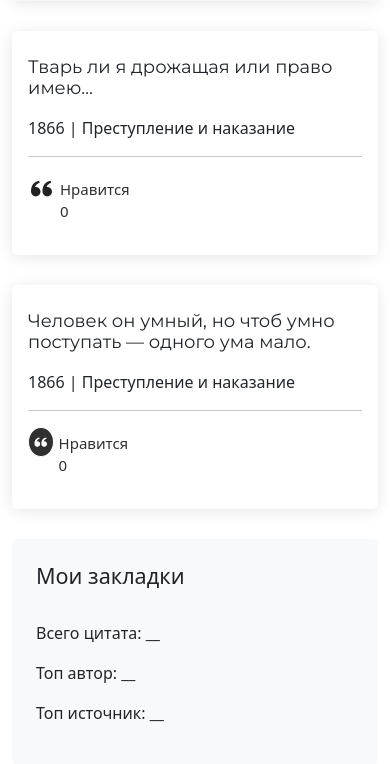
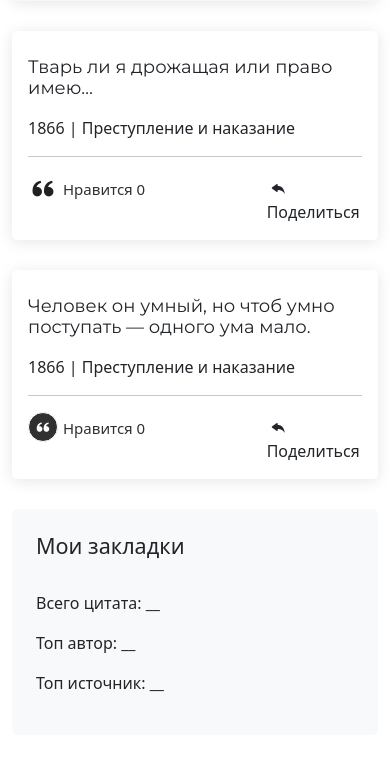
Before and after one commit to IrbisEH/Double-Quotes, a Django app: page /quotes/author/1/ in a window 390 px wide. Shown: the part 742-1506 px from the top of the page. After the commit the page ends 1434 px from the top, so only its background shows below. Run offline with Django 4.2, Linux system fonts and the light colour scheme; a user stored in the database is signed in; data comes from the database, SQL or seed files in the repository; tables that the repository leaves empty hold one stand-in row (values such as "Sample post"); some libraries are stand-ins or nearby versions.

Commit message:
добавлен share button

```diff
--- a/double_quotes/static/css/main.css
+++ b/double_quotes/static/css/main.css
@@ -148,7 +148,7 @@
 }
 
 .quotes .quote-like {
-    width: 30%;
+    /*width: 30%;*/
     display: flex;
     text-decoration: None;
 }
@@ -183,6 +183,15 @@
     display: inline-block;
 }
 
+.quotes .quote-share {
+    /*width: 30%;*/
+    float: right;
+    padding-top: 3px;
+    display: flex;
+    text-decoration: None;
+    /*display: inline-block;*/
+}
+
 /*.quotes .quote-share i {*/
 /*    font-size: 20px;*/
 /*    color: #212121;*/
--- a/double_quotes/templates/author_detail.html
+++ b/double_quotes/templates/author_detail.html
@@ -34,11 +34,13 @@
                                 <h5>{{ quote.text|linebreaks }}</h5>
                                 <p>{{ quote.year }} | {{ quote.source }}</p>
                                 <hr>
-                                <!-- Likes -->
+                                <div class="row justify-content-between like-share">
+                                <!-- Like Button -->
                                 <!-- if user is authenticated -->
+                                <div class="col-5">
                                 {% if user.is_authenticated %}
                                 {% csrf_token %}
-                                <!-- if user liked quote -->
+                                <!-- if user liked quote or not -->
                                 {% with users_liked=quote.likes.all %}
                                 <a href="." id="like-button" class="quote-like {% if user in users_liked %}myClass{% endif %}" value="{{ quote.id }}">
                                     <i class='bx bxs-quote-alt-left' id="icon"></i>
@@ -46,15 +48,29 @@
                                 </a>
                                 {% endwith %}
                                 {% else %}
+                                <!-- if user is not authenticated -->
+                                <!-- Добавить Поп-ап на регистрацию -->
                                 <a href="." id="like-button-no-click" class="quote-like">
                                     <i class='bx bxs-quote-alt-left' id="icon"></i>
                                     <a>Нравится <span class="like-count">{{ quote.like_count }}</span></a>
                                 </a>
                                 {%  endif %}
+                                </div>
+                                <!-- Share Button -->
+                                <div class="col-4">
 
-
-
-
+                                    <div class="nav-item dropdown ms-sm-auto quote-share">
+                                    <a class="nav-link mb-0" href="#" id="cardShareAction" data-bs-toggle="dropdown" aria-expanded="false">
+                                    <i class="bi bi-reply-fill flip-horizontal ps-1"></i>Поделиться
+                                    </a>
+                                    <!-- Card share action dropdown menu -->
+                                    <ul class="dropdown-menu dropdown-menu-end" aria-labelledby="cardShareAction" style="">
+                                    <li><a class="dropdown-item" href="#"> <i class="bi bi-link fa-fw pe-2"></i>Копирровать ссылку на цитату</a></li>
+                                    <li><a class="dropdown-item" href="#"> <i class='bx bxl-vk fa-fw pe-2' ></i>Опубликова в ВК</a></li>
+                                    </ul>
+                                    </div>
+                                </div>
+                            </div>
                             </div>
                         </div>
                     {% endfor %}
```
Also changed, not shown: other parts of double_quotes/templates/author_detail.html (+1 -29 lines).
